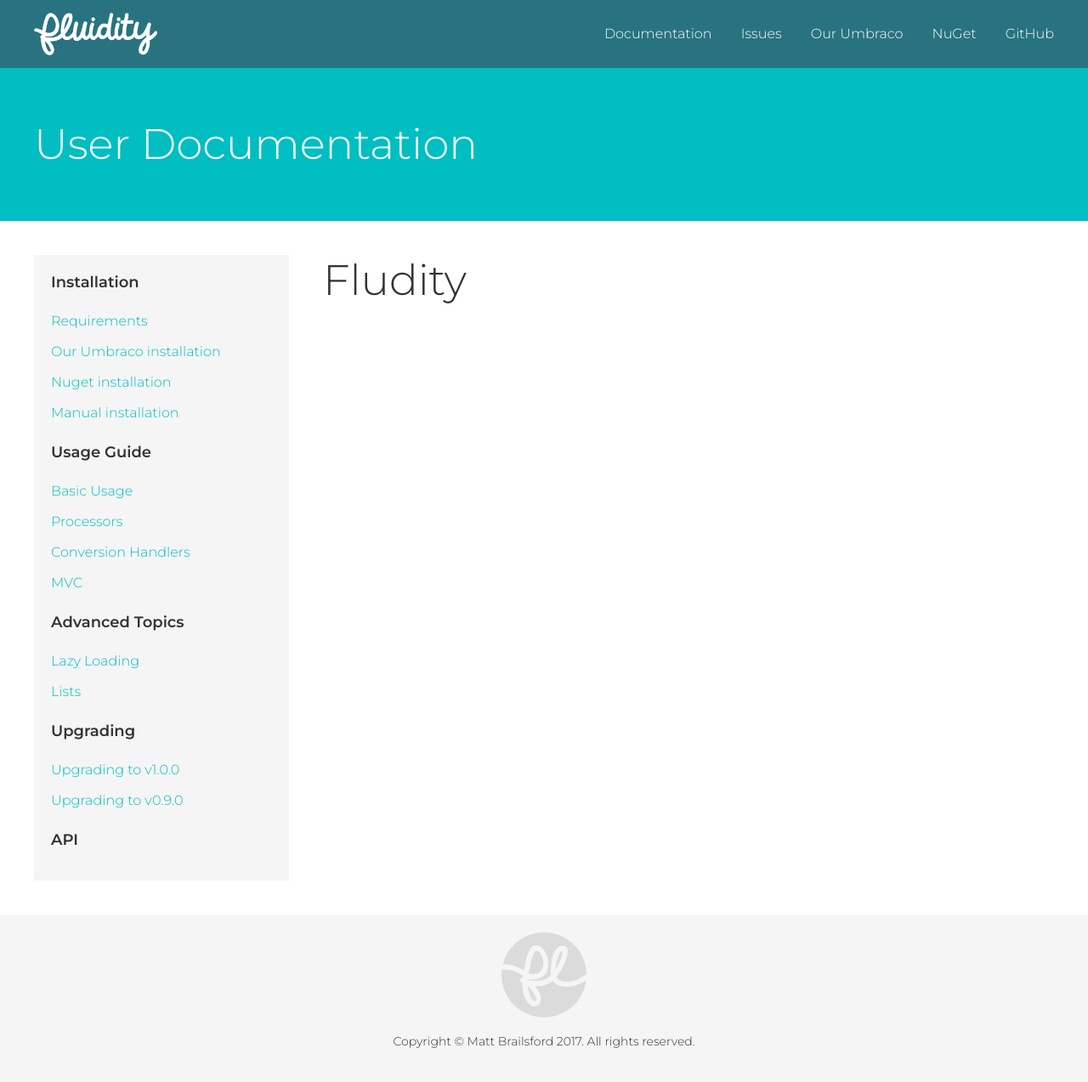
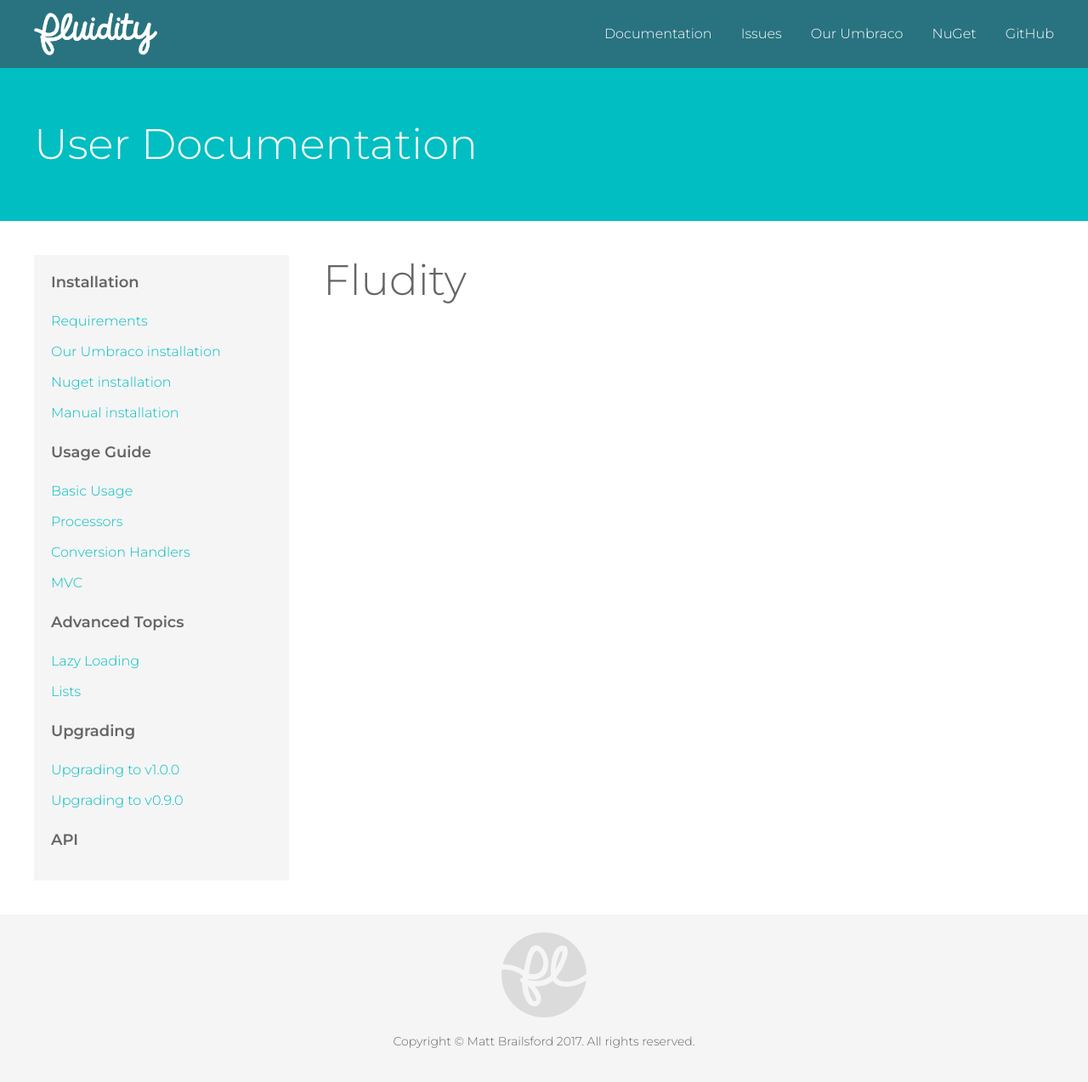
Before and after one commit to mattbrailsford/umbraco-fluidity, a Jekyll site: the page built from docs/_pages/00-home.md, in a window 1280 px wide. Shown: the whole page at 85% size. Built offline with Jekyll 4.4.1, drawn with Linux system fonts in a browser that asks for light colours.

Commit message:
Lightened the main grey a little

```diff
--- a/docs/css/styles.css
+++ b/docs/css/styles.css
@@ -9,7 +9,7 @@
 body {
     margin: 0;
     font-family: Montserrat, sans-serif;
-    color: #333;
+    color: #666;
     font-size: 16px;
     line-height: 26px;
     -webkit-font-smoothing: antialiased;
@@ -261,11 +261,11 @@
 .side-nav h3 {
     font-size: 18px;
     line-height: 24px;
-    color: #333;
+    color: #666;
 }
 
 .side-nav h3 a {
-    color: #333;
+    color: #666;
 }
 
 .side-nav h3 a:hover,
```
